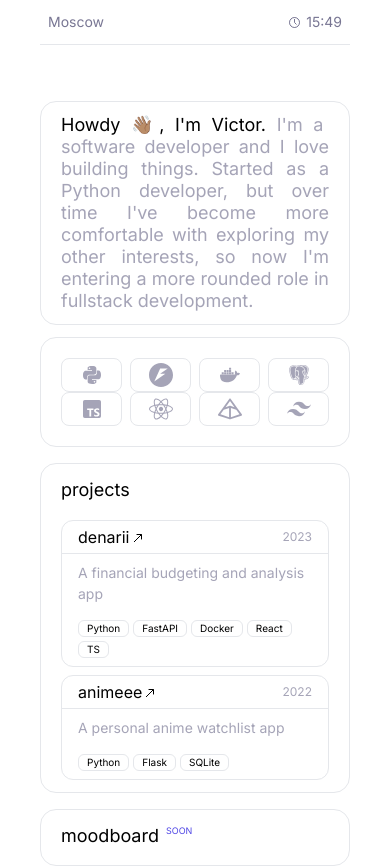
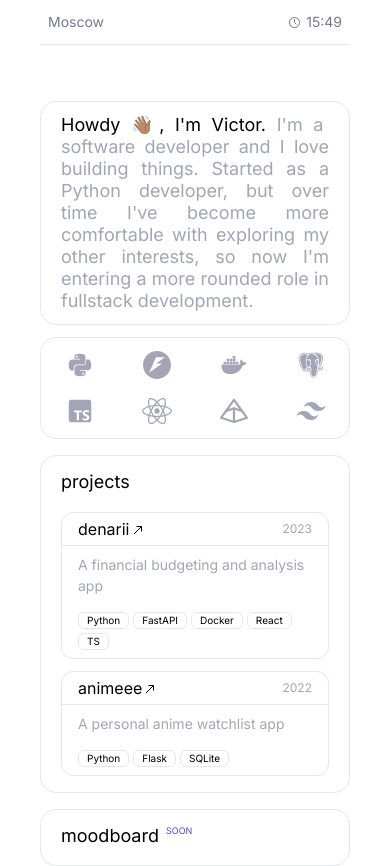
Before and after one commit to victor-ajayi/portfolio, a Next.js app: page / in a window 390 px wide. Built offline with nearby package versions, Linux system fonts and the light colour scheme.

Commit message:
make responsive

```diff
--- a/components/projects.tsx
+++ b/components/projects.tsx
@@ -18,9 +18,9 @@ export default function Projects() {
 
   return (
     <div className="col-span-2 flex gap-2">
-      <div className="w-full rounded-2xl border px-5 py-3">
+      <div className="w-full rounded-2xl border px-5 pt-3 pb-4">
         <p className="text-lg">projects</p>
-        <div className="flex flex-col gap-2 md-custom:flex-row md-custom:gap-3 mt-4">
+        <div className="flex flex-col gap-3 md-custom:flex-row md-custom:gap-3 mt-4">
           {projects.map((project) => (
             <div
               key={project.title}
@@ -55,8 +55,7 @@ export default function Projects() {
                 <p className="mt-2 text-[14px] text-indigo-950/40">
                   {project.description}
                 </p>
-                <div className="py-2 mt-2">
-                  <div className="flex flex-wrap gap-1">
+                <div className="flex flex-wrap gap-1 py-2 mt-2">
                   {project.stack.map((item) => (
                     <span
                       key={item}
@@ -68,7 +67,6 @@ export default function Projects() {
                 </div>
               </div>
             </div>
-            </div>
           ))}
         </div>
       </div>
--- a/components/stack.tsx
+++ b/components/stack.tsx
@@ -8,59 +8,31 @@ import { FaReact } from "react-icons/fa";
 import { SiFastapi, SiPydantic, SiTailwindcss } from "react-icons/si";
 
 export default function Stack() {
-  // TODO: Make mobile responsive
-
   return (
-    <div className="group rounded-2xl border px-5 py-3 transition-all duration-300 ease-in-out hover:border-indigo-700/40 md:w-[300px]">
-      <div className="grid grid-cols-4 gap-y-0 gap-x-2 py-2 px-auto items-center text-indigo-950/40 h-full">
-        <div
-          title="Python"
-          className="border group-hover:border-indigo-700/30 transition-all ease-in-out cursor-pointer rounded-lg py-1 px-1"
-        >
-          <BiLogoPython size={24} className="mx-auto" />
+    <div className="grid grid-cols-4 gap-y-4 gap-x-0 py-3 px-auto items-center text-indigo-950/40 md:grid-cols-3 md:py-2 md:gap-y-2 md:gap-x-1 rounded-2xl border transition-all duration-300 ease-in-out hover:border-indigo-700/40 md:w-[300px] h-full">
+      <div title="Python" className="">
+        <BiLogoPython title="FastAPI" size={30} className="mx-auto" />
       </div>
-        <div
-          title="FastAPI"
-          className="border group-hover:border-indigo-700/30 transition-all ease-in-out cursor-pointer rounded-lg py-1 px-1"
-        >
-          <SiFastapi size={24} className="mx-auto" />
+      <div title="FastAPI" className="">
+        <SiFastapi size={28} className="mx-auto" />
       </div>
-        <div
-          title="Docker"
-          className="border group-hover:border-indigo-700/30 transition-all ease-in-out cursor-pointer rounded-lg py-1 px-1"
-        >
-          <BiLogoDocker size={24} className="mx-auto" />
+      <div title="Docker" className="">
+        <BiLogoDocker size={30} className="mx-auto" />
       </div>
-        <div
-          title="PostgreSQL"
-          className="border group-hover:border-indigo-700/30 transition-all ease-in-out cursor-pointer rounded-lg py-1 px-1"
-        >
-          <BiLogoPostgresql size={24} className="mx-auto" />
+      <div title="PostgreSQL" className="">
+        <BiLogoPostgresql size={30} className="mx-auto" />
       </div>
-        <div
-          title="TypeScript"
-          className="border group-hover:border-indigo-700/30 transition-all ease-in-out cursor-pointer rounded-lg py-1 px-1"
-        >
-          <BiLogoTypescript size={24} className="mx-auto" />
+      <div title="TypeScript" className="">
+        <BiLogoTypescript size={30} className="mx-auto" />
       </div>
-        <div
-          title="React"
-          className="border group-hover:border-indigo-700/30 transition-all ease-in-out cursor-pointer rounded-lg py-1 px-1"
-        >
-          <FaReact size={24} className="mx-auto" />
+      <div title="React" className="">
+        <FaReact size={30} className="mx-auto" />
       </div>
-        <div
-          title="Pydantic"
-          className="border group-hover:border-indigo-700/30 transition-all ease-in-out cursor-pointer rounded-lg py-1 px-1"
-        >
-          <SiPydantic size={24} className="mx-auto" />
+      <div title="Pydantic" className="">
+        <SiPydantic size={28} className="mx-auto" />
       </div>
-        <div
-          title="TailwindCSS"
-          className="border group-hover:border-indigo-700/30 transition-all ease-in-out cursor-pointer rounded-lg py-1 px-1"
-        >
-          <SiTailwindcss size={24} className="mx-auto" />
-        </div>
+      <div title="TailwindCSS" className="">
+        <SiTailwindcss size={30} className="mx-auto" />
       </div>
     </div>
   );
```
Lines whose indentation alone changed are shown as unchanged.
